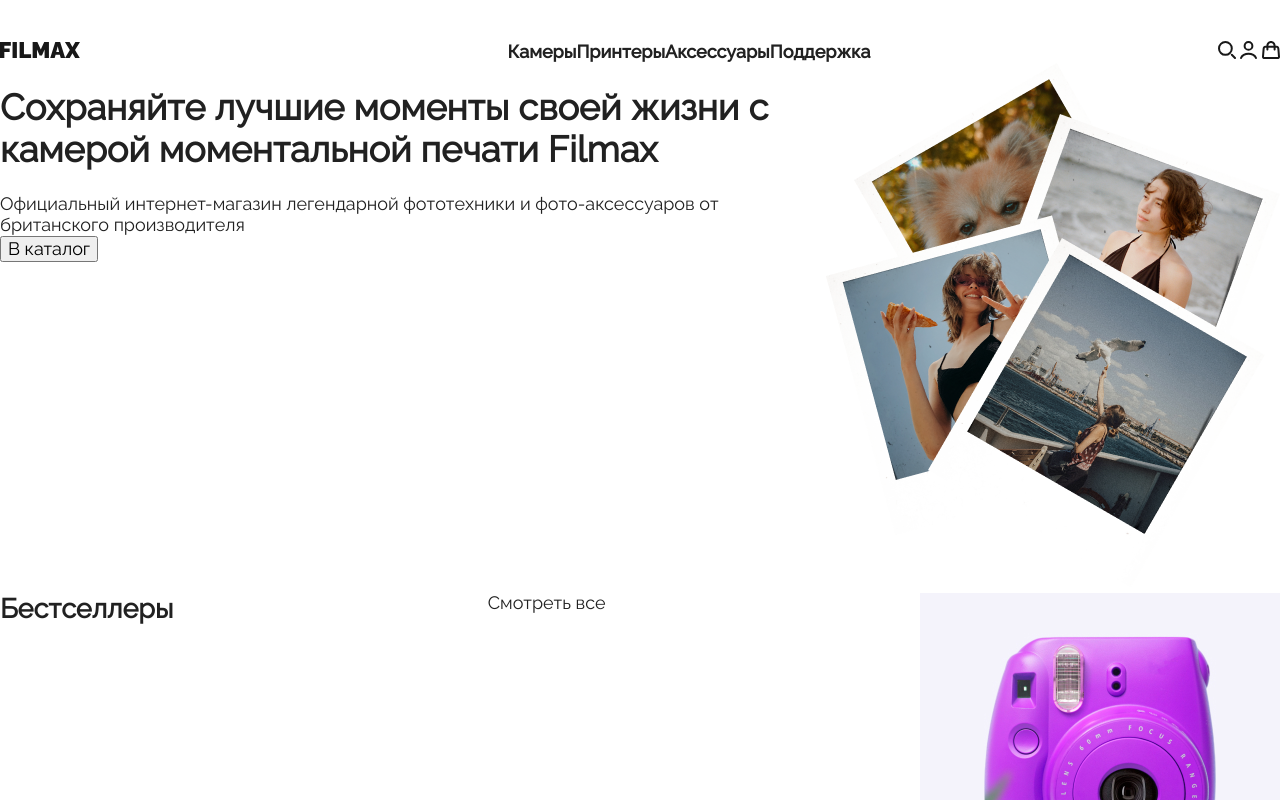
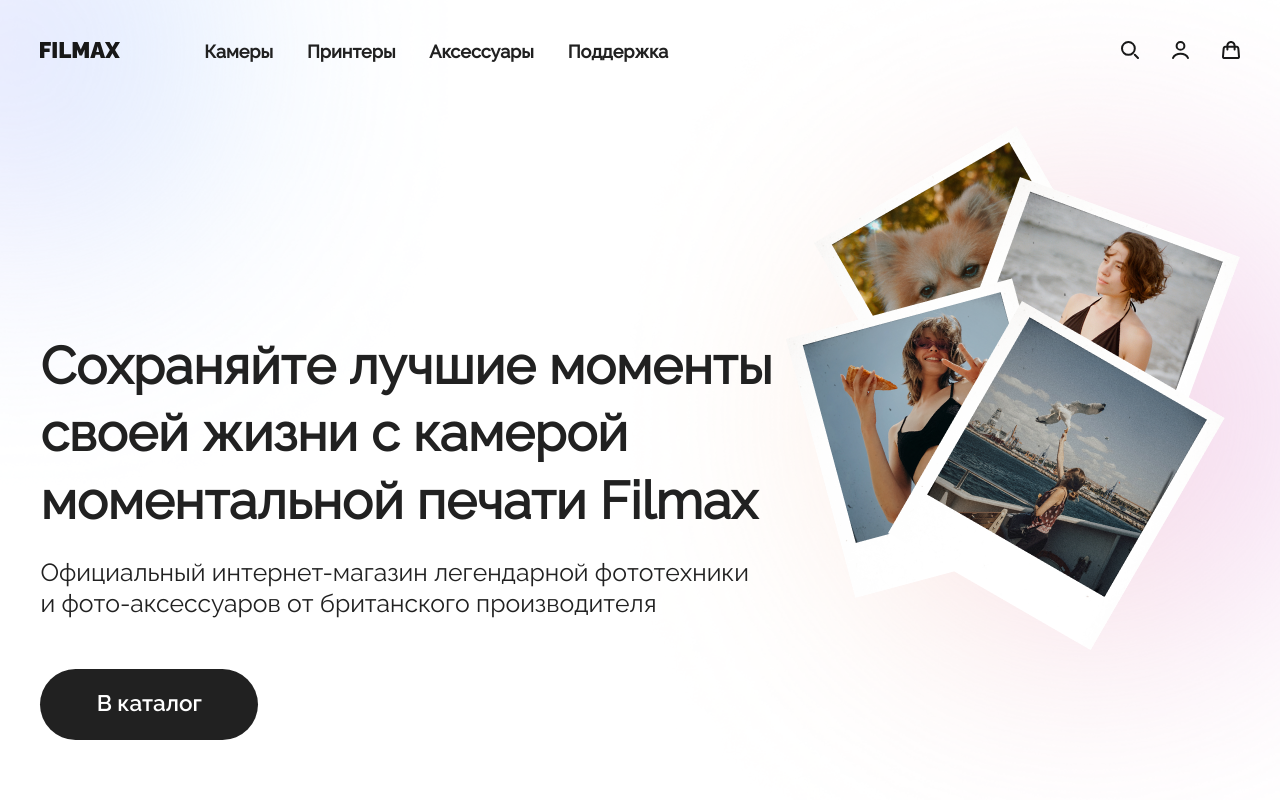
Before and after one commit to 0tohik0/Filmax, a plain HTML site: page index.html in a window 1280 px wide. Shown: the top 800 px of the page. Drawn offline with Linux system fonts and the light colour scheme.

Commit message:
add new files in _header.sass

```diff
--- a/index.html
+++ b/index.html
@@ -8,44 +8,45 @@
     <title>Filmax</title>
 </head>
 <body>
+<main>
     <header class="header">
         <div class="container header-container">
             <div class="header-logo">
                 <a href="index.html" class="logo__link"><img src="./img/logotype.svg" alt="Логотип" class="logo"></a>
             </div>
-            <nav class="header-menu">
-                <a href="#" class="menu__item">Камеры</a>
-                <a href="#" class="menu__item">Принтеры</a>
-                <a href="#" class="menu__item">Аксессуары</a>
-                <a href="#" class="menu__item">Поддержка</a>
+            <nav class="nav menu__nav">
+                <a href="#" class="nav__item">Камеры</a>
+                <a href="#" class="nav__item">Принтеры</a>
+                <a href="#" class="nav__item">Аксессуары</a>
+                <a href="#" class="nav__item">Поддержка</a>
             </nav>
             <div class="header-icons">
-                <a href="#" class="icons__search">
+                <a href="#" class="header-icons__item">
                     <img src="./img/search.svg" alt="search">
                 </a>
-                <a href="#" class="icons__user">
+                <a href="#" class="header-icons__item">
                     <img src="./img/user.svg" alt="user">
                 </a>
-                <a href="#" class="icons__bag">
+                <a href="#" class="header-icons__item">
                     <img src="./img/bag.svg" alt="bag">
                 </a>
             </div>
         </div>
-    </header>
-    <!-- /.header -->
-    <section class="section section-promo">
+        <section class="section promo">
             <div class="container">
                 <div class="promo-text">
-                <h1 class="title">Сохраняйте лучшие моменты своей жизни с камерой моментальной печати Filmax</h1>
-                <p class="desc">Официальный интернет-магазин легендарной фототехники и фото-аксессуаров от британского производителя </p>
-                <button class="button">В каталог</button>
+                    <h1 class="promo-text__title">Сохраняйте лучшие моменты своей жизни с камерой моментальной печати Filmax</h1>
+                    <p class="promo-text__desc">Официальный интернет-магазин легендарной фототехники и фото-аксессуаров от британского производителя </p>
+                    <button class="button button-primary promo-text__button">В каталог</button>
                 </div>
                 <div class="promo-photo">
-                <img src="./img/photos.png" alt="Фото" class="promo-photo__img">
+                    <img src="./img/photos.png" alt="Фото" class="promo-photo__item">
                 </div>
             </div>
         </section>
         <!-- /.promo -->
+    </header>
+    <!-- /.header -->
     <section class="section section-bestsellers">
         <div class="container">
             <h2 class="title">Бестселлеры</h2>
@@ -227,5 +228,6 @@
         </div>
     </div>
     <!-- /.footer -->
+</main>
 </body>
 </html>
--- a/sass/_settings.sass
+++ b/sass/_settings.sass
@@ -6,7 +6,7 @@ html
     font-size: 1.125rem
     color: $dark
 .container
-    max-width: 72.5rem
+    max-width: 66.625rem
     width: 100%
     margin: auto
     display: flex
@@ -14,3 +14,12 @@ html
 a
     color: $dark
     text-decoration: none
+.button
+    border: none
+    font-family: RalewaySemiBold
+    font-size: 1.25rem
+    color: $white
+    cursor: pointer
+    &-primary
+        background: $dark
+        border-radius: 40px
--- a/sass/templates/_header.sass
+++ b/sass/templates/_header.sass
@@ -1,11 +1,39 @@
 .header
+    background: url('../img/gradient.png') no-repeat center / cover
     &-container
         padding-top: 2.25rem
         align-items: center
-    &-logo
-        padding-right: 80px
-    &-menu
+    &-icons
+        &__item
+            margin-right: 1.5625rem
+            &:last-child
+                margin-right: 0
+    .nav
         display: flex
-a
-    font-family: RalewayMedium
-    font-weight: bold
+        align-items: center
+        justify-content: space-between
+        font-family: RalewayMedium
+        font-weight: bold
+        margin-right: 20.5rem
+        &__item
+            align-items: center
+            margin-right: 1.875rem
+            &:last-child
+                margin-right: 0
+    .section
+        padding: 3.5rem 0 6.625rem 0
+    .promo
+        &-text
+            margin-top: 9.5rem
+            &__title
+                max-width: 41.5625rem
+                font-size: 2.875rem
+                margin-bottom: 1.25rem
+                line-height: 3.75rem
+            &__desc
+                max-width: 40rem
+                font-size: 1.375rem
+                margin-bottom: 50px
+                line-height: 31px
+            &__button
+                padding: 1.25rem 3.125rem
```
Also changed, not shown: css/style.css, 1 other file. Lines whose indentation alone changed are shown as unchanged.
